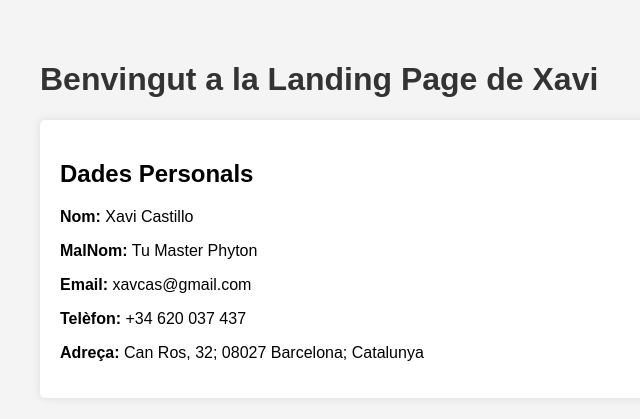
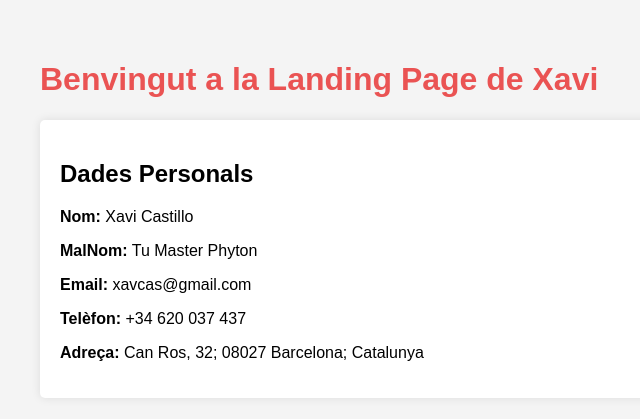
Before and after one commit to xavcas/PaginaWeb, a Flask app: page / in a window 1280 px wide. Shown: the top 419 px of the page, without its empty margins (0-640 px from the left). Run offline with Flask 3, Linux system fonts and the light colour scheme.

Commit message:
Canvi d'un color al header

```diff
--- a/Templates/index.html
+++ b/Templates/index.html
@@ -12,7 +12,7 @@
             background-color: #f4f4f4;
         }
         h1 {
-            color: #333;
+            color: #ea5353;
         }
         .datos {
             background-color: #fff;
```
